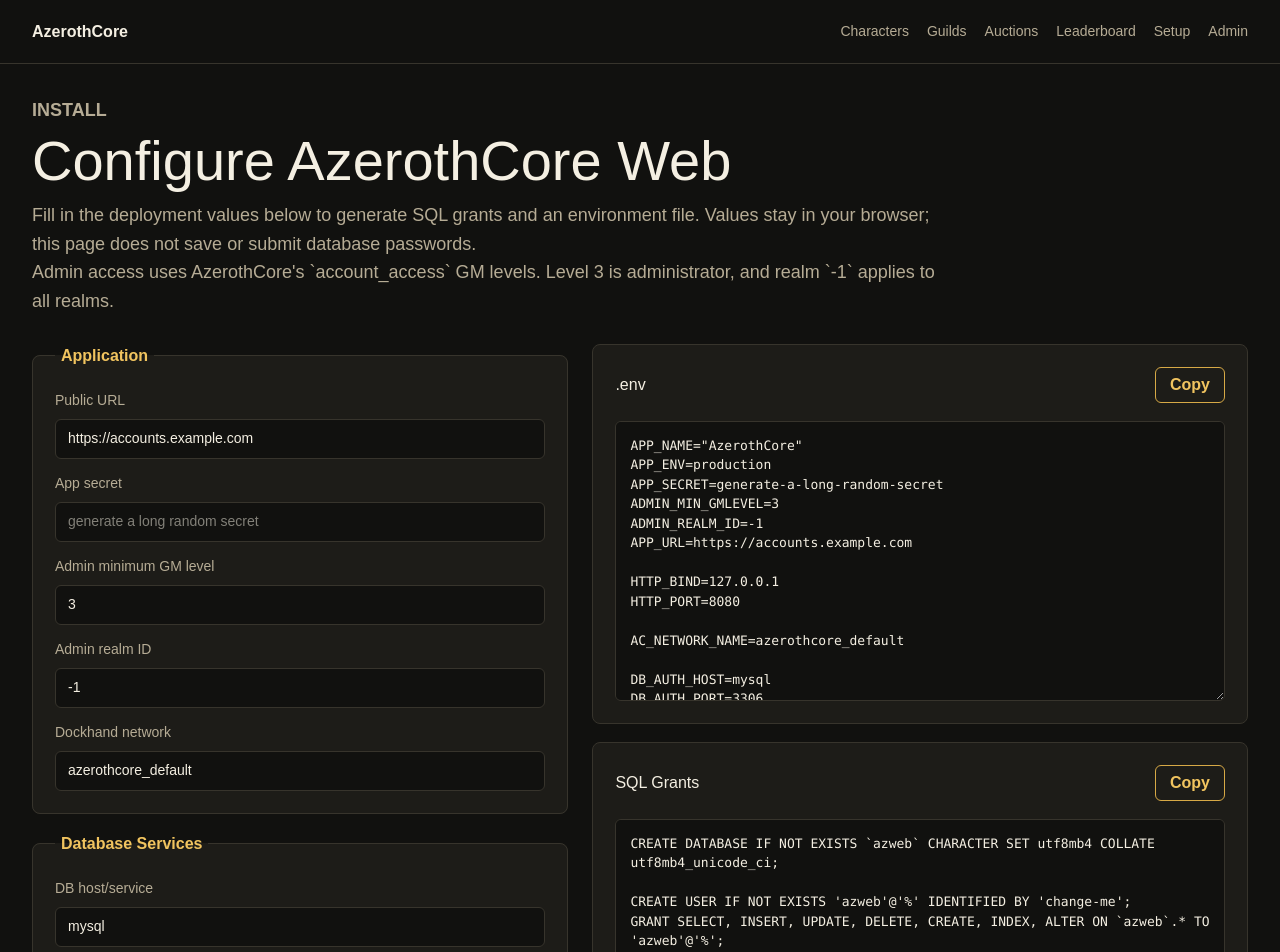
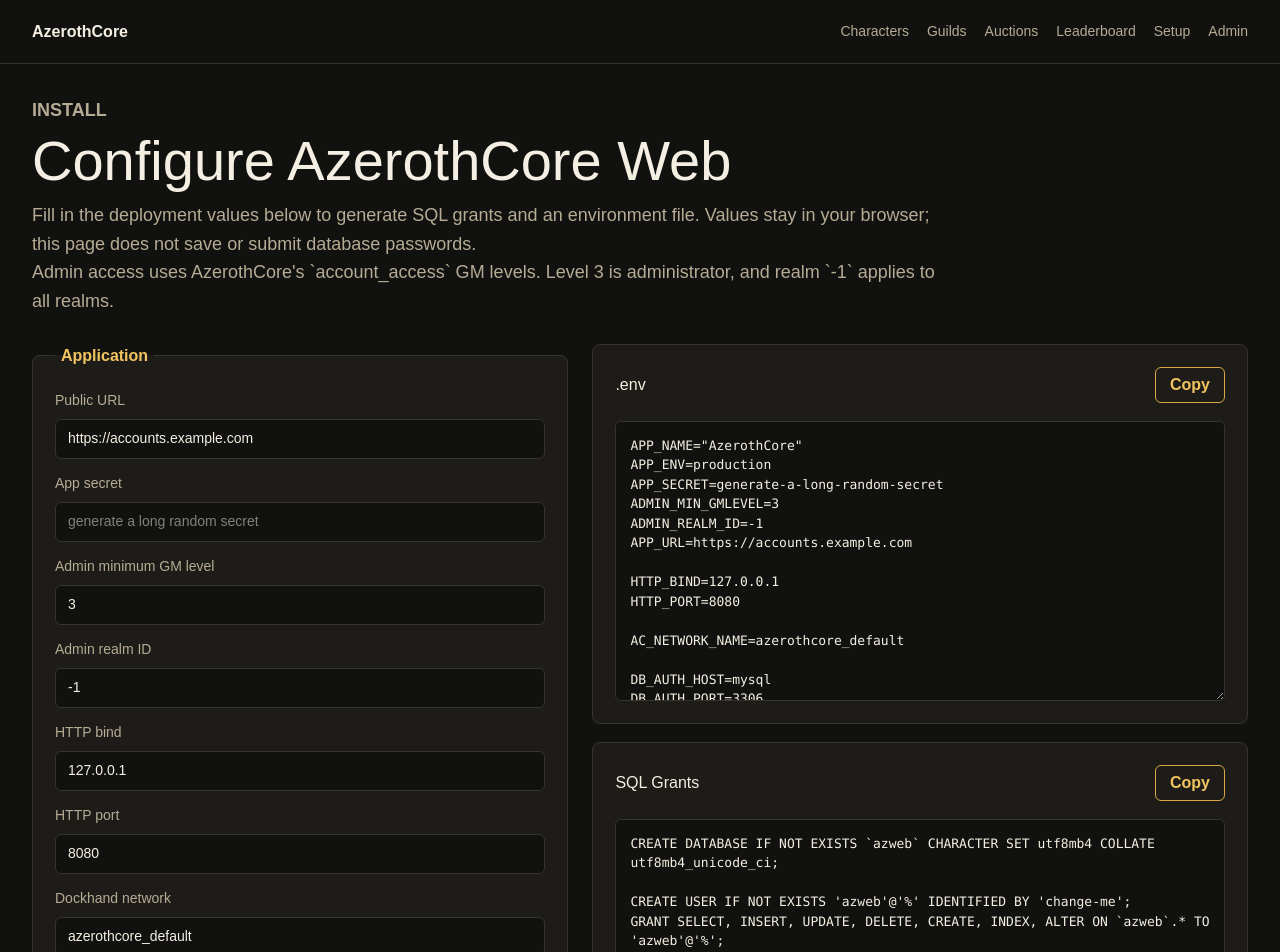
Before and after one commit to skout23/azcore-web-ts, a Next.js app: page /setup in a window 1280 px wide. Shown: the top 952 px of the page. Built offline with nearby package versions, Linux system fonts and the light colour scheme; no server answers.

Commit message:
getting closer

```diff
--- a/src/app/setup/setup-wizard.tsx
+++ b/src/app/setup/setup-wizard.tsx
@@ -7,6 +7,8 @@
   appSecret: string;
   adminMinGmLevel: string;
   adminRealmId: string;
+  httpBind: string;
+  httpPort: string;
   networkName: string;
   dbHost: string;
   authDatabase: string;
@@ -28,6 +30,8 @@
   appSecret: "",
   adminMinGmLevel: "3",
   adminRealmId: "-1",
+  httpBind: "127.0.0.1",
+  httpPort: "8080",
   networkName: "azerothcore_default",
   dbHost: "mysql",
   authDatabase: "acore_auth",
@@ -65,8 +69,8 @@
     `ADMIN_REALM_ID=${envValue(state.adminRealmId)}`,
     `APP_URL=${envValue(state.appUrl)}`,
     "",
-    "HTTP_BIND=127.0.0.1",
-    "HTTP_PORT=8080",
+    `HTTP_BIND=${envValue(state.httpBind)}`,
+    `HTTP_PORT=${envValue(state.httpPort)}`,
     "",
     `AC_NETWORK_NAME=${envValue(state.networkName)}`,
     "",
@@ -166,6 +170,14 @@
               <input value={state.adminRealmId} onChange={(event) => update("adminRealmId", event.target.value)} />
             </label>
             <label>
+              HTTP bind
+              <input value={state.httpBind} onChange={(event) => update("httpBind", event.target.value)} />
+            </label>
+            <label>
+              HTTP port
+              <input value={state.httpPort} onChange={(event) => update("httpPort", event.target.value)} />
+            </label>
+            <label>
               Dockhand network
               <input value={state.networkName} onChange={(event) => update("networkName", event.target.value)} />
             </label>
```
Also changed, not shown: 1 other file (tests, documents, lock files or other folders).
